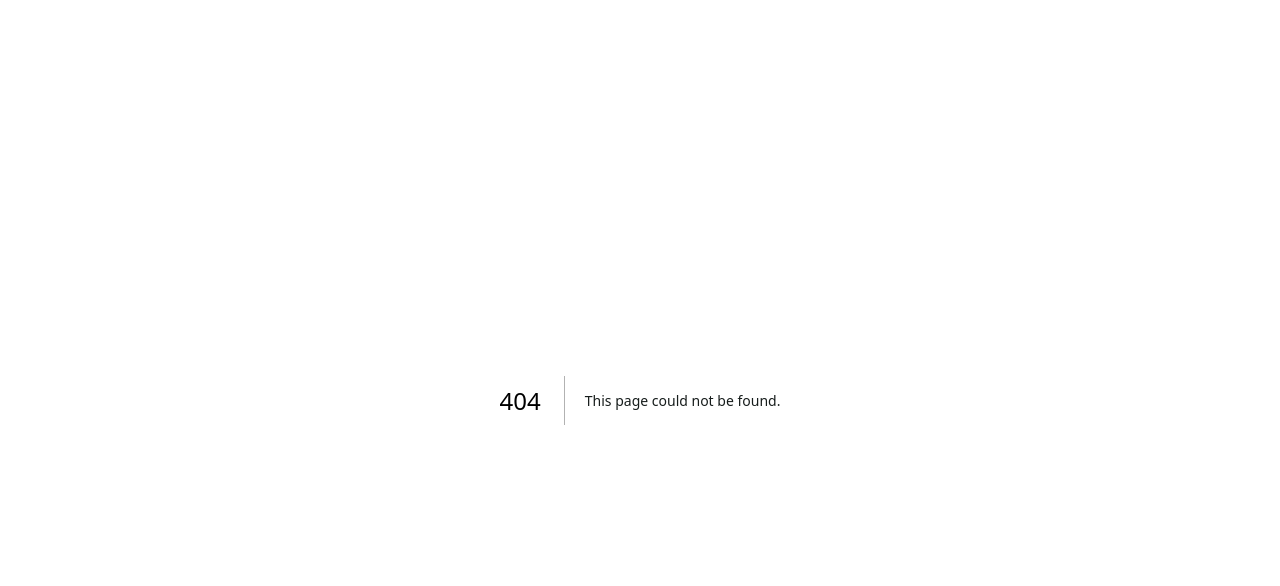
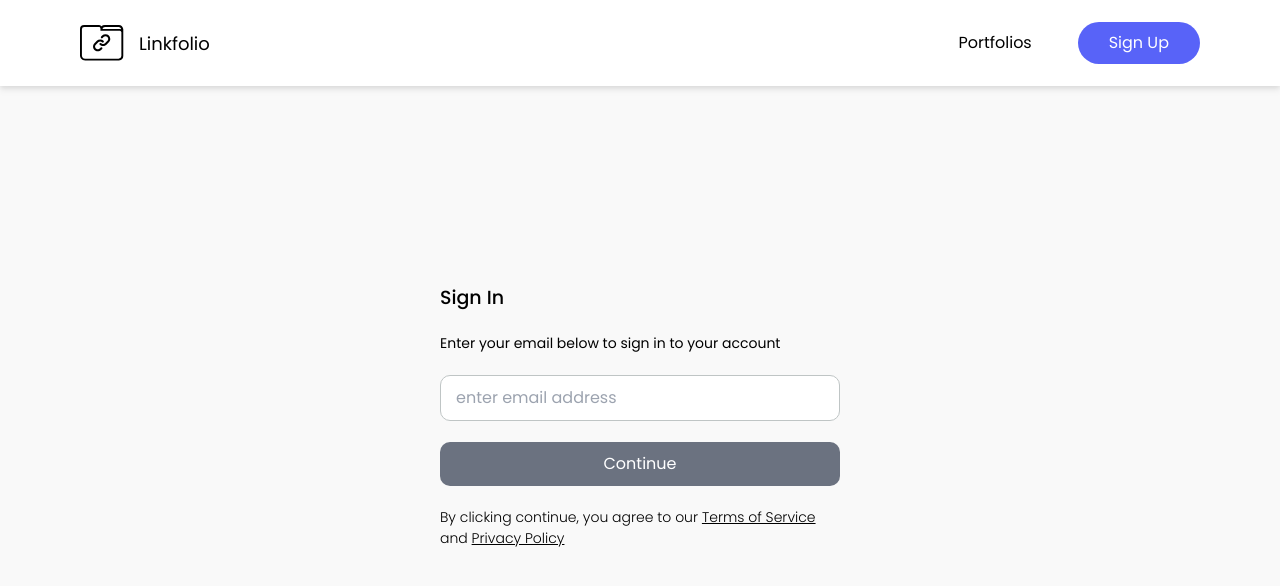
Before and after one commit to jtrevdev/linkfolio, a Next.js app: page /signin in a window 1280 px wide. Before the commit this address had no page. Shown: the top 586 px of the page. Built offline with nearby package versions, Linux system fonts and the light colour scheme; no server answers.

Commit message:
removed email/password login functionality, added email only

```diff
--- /dev/null
+++ b/app/signin/page.tsx
@@ -0,0 +1,59 @@
+'use client';
+import Nav from '@/components/nav';
+import { sendMagicLink } from '@/lib/auth';
+import React, { useState, FormEvent } from 'react';
+import { useRouter } from 'next/navigation';
+
+const page = () => {
+  const [emailAddress, setEmailAddress] = useState<string | null>(null);
+  const [loading, setLoading] = useState<boolean>(false);
+
+  const router = useRouter();
+  async function handleSubmit(e: any) {
+    e.preventDefault();
+    if (!emailAddress) return;
+
+    const success = await sendMagicLink(emailAddress);
+    if (success) {
+      router.push('/verify');
+    }
+    setLoading(false);
+  }
+
+  return (
+    <>
+      <Nav />
+
+      <div className='relative mx-auto mt-[198px] w-full max-w-[400px] space-y-[21px]'>
+        <h1 className=' h-[28px] overflow-hidden  text-[19px] font-medium'>
+          Sign In
+        </h1>
+        <p className=' text-[14px]'>
+          Enter your email below to sign in to your account
+        </p>
+        <form className='space-y-[21px]' onSubmit={handleSubmit}>
+          <input
+            type='email'
+            required
+            className='w-full rounded-[10px] border border-[color:#BFC5C5] px-[15px] py-[10px]'
+            placeholder='enter email address'
+            onChange={(e) => setEmailAddress(e.target.value)}
+          />
+          <button
+            disabled={emailAddress ? false : true}
+            className={` w-full rounded-[10px] bg-[color:#8BBFFC] px-[15px] py-[10px] text-white transition-all hover:bg-[color:#4784D9] disabled:bg-gray-500`}
+          >
+            {loading ? 'Continuing...' : 'Continue'}
+          </button>
+        </form>
+        <p className='text-[14px] font-light'>
+          By clicking continue, you agree to our{' '}
+          <span className='underline'>Terms of Service</span> and{' '}
+          <span className='underline'>Privacy Policy</span>
+        </p>
+      </div>
+    </>
+  );
+};
+
+export default page;
```
